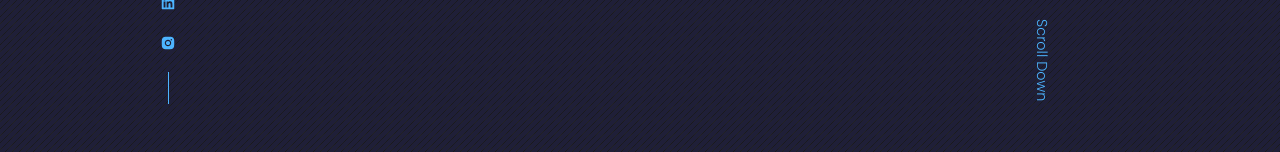
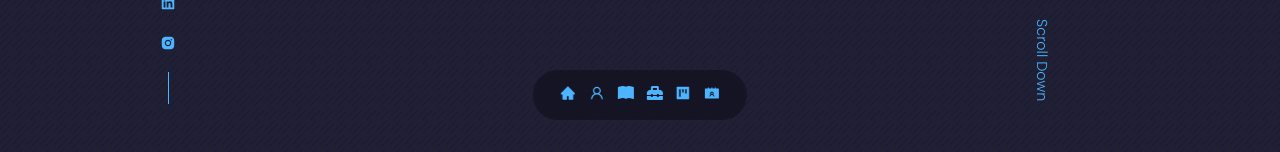
Before and after one commit to Ujjwalsharma7/Portfolio, a React (Create React App) app: page / in a window 1280 px wide. Shown: the part 648-800 px from the top of the page. Built offline with nearby package versions, Linux system fonts and the light colour scheme.

Commit message:
added css to navbar

```diff
--- a/src/components/header/Header.jsx
+++ b/src/components/header/Header.jsx
@@ -5,7 +5,7 @@ import me2 from '../../assets/me2.JPG'
 import HeaderSocials from './HeaderSocials'
 function Header() {
   return (
-   <header>
+   <header id='header'>
     <div className="container header__container">
       <h5>Hello I'm</h5>
       <h1>Ujjwal Sharma</h1>
--- a/src/components/nav/Nav.jsx
+++ b/src/components/nav/Nav.jsx
@@ -9,7 +9,7 @@ import {AiFillProject} from 'react-icons/ai'
 
 function Nav() {
   return (
-    <div>
+    <div className='nav'>
      <a href="#header"><AiFillHome/></a>
      <a href="#about"><AiOutlineUser/></a>
      <a href="#education"><BsFillBookFill/></a>
--- a/src/components/nav/nav.css
+++ b/src/components/nav/nav.css
@@ -0,0 +1,15 @@
+.nav {
+    background: rgba(0, 0, 0, 0.3);
+    width: max-content;
+    display: block;
+    padding: 0.7rem 1.7rem;
+    z-index: 2;
+    position: fixed;
+    left: 50%;
+    transform: translate(-50%);
+    bottom: 2rem;
+    display: flex;
+    gap: 0.8rem;
+    border-radius: 3rem;
+    backdrop-filter: blur(15px);
+}
```
